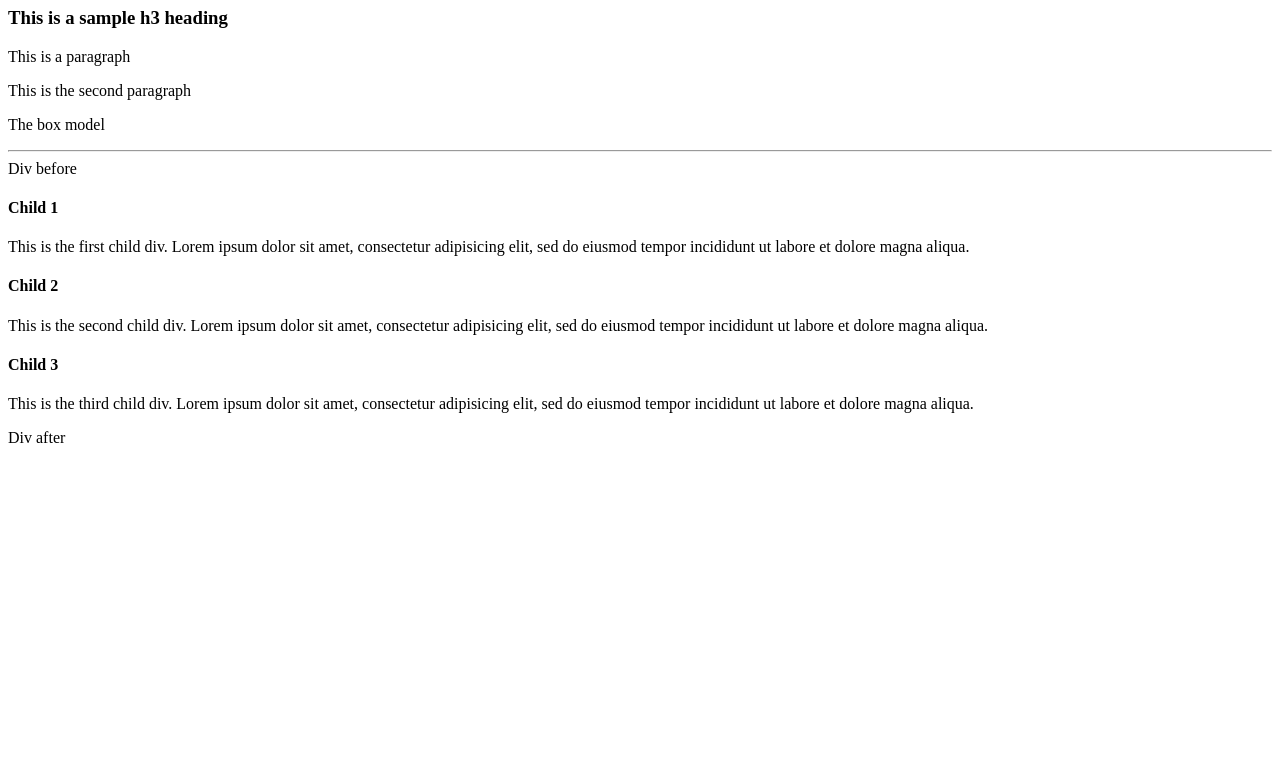
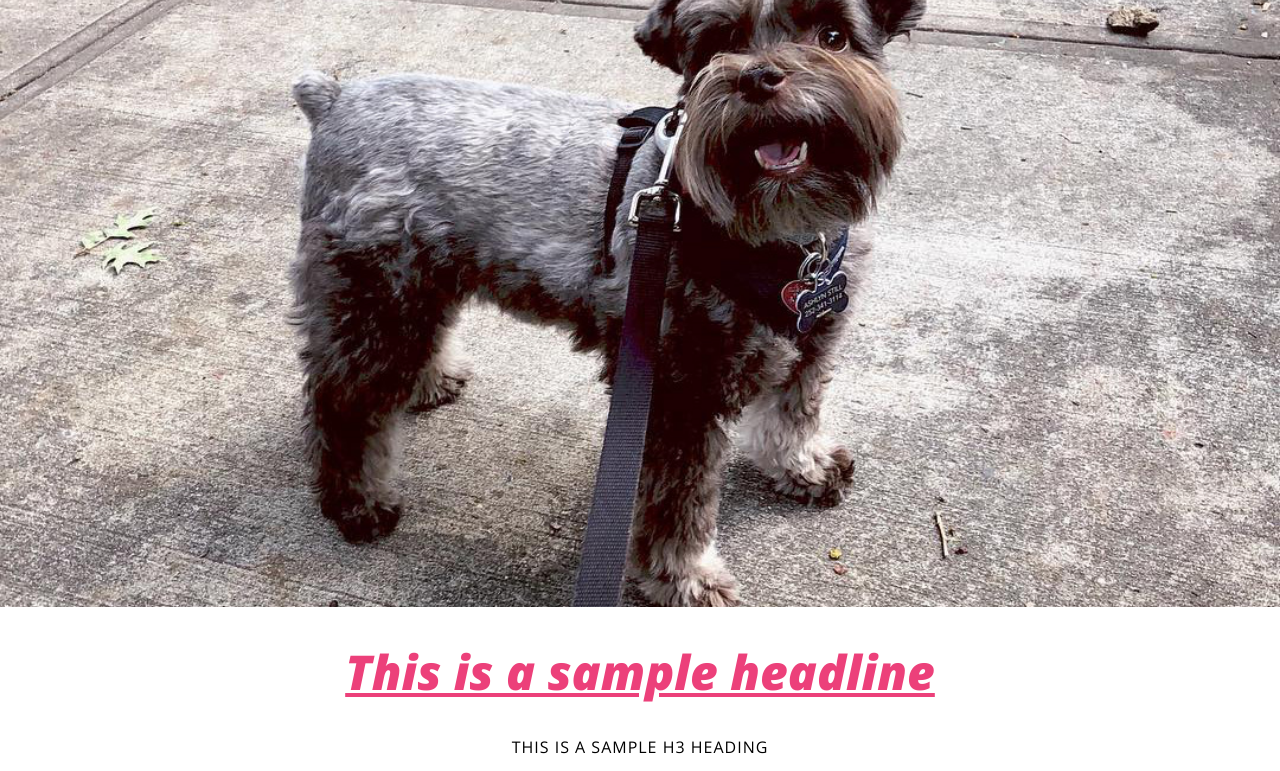
Before and after one commit to ashlynstill/data-studio-learning-css, a plain HTML site: page index.html in a window 1280 px wide. Shown: the part 73-844 px from the top of the page. Before the commit the page ends 800 px from the top, so only its background shows below. Drawn offline with nearby package versions, Linux system fonts and the light colour scheme.

Commit message:
styles completed from class plus a blank style sheet

```diff
--- a/index.html
+++ b/index.html
@@ -18,21 +18,25 @@
 
   	<!-- all of our html code goes below this comment -->
 
+    <div id="lead-image">
+    </div>
+
+
   	<div class="header">
 	  	<h1>This is a sample headline</h1>
 	  	<h3>This is a sample h3 heading</h3>
-	</div>
+	   </div>
 
 
-	<div class="body-text">
-	  	<p>This is a paragraph</p>
-  		<p>This is the <span>second</span> paragraph</p>
+	 <div class="body-text">
+	  	<p>This is a paragraph. Lorem ipsum dolor sit amet, consectetur adipisicing elit, sed do eiusmod tempor incididunt ut labore et dolore magna aliqua. Lorem ipsum dolor sit amet, consectetur adipisicing elit, sed do eiusmod tempor incididunt ut labore et dolore magna aliqua. Lorem ipsum dolor sit amet, consectetur adipisicing elit, sed do eiusmod tempor incididunt ut labore et dolore magna aliqua.</p>
+  		<p><span>This</span> is the <span>second</span> paragraph</p>
   	</div>
 
 
   	<div class="box-model">
   		<p>The box model</p>
-  		<div id="nested-box"></div>
+  		<div id="nested-box">A nested div</div>
   	</div>
 
 
--- a/styles.css
+++ b/styles.css
@@ -0,0 +1,101 @@
+body {
+	margin:0px;
+}
+
+
+h1 {
+	font-size:48px;
+	color:#ec407a;
+	font-family: "Open Sans";
+	font-weight: 800;
+	font-style: italic;
+	text-decoration: underline;
+	text-align:center;
+}
+
+h3 {
+	font-size:16px;
+	text-transform:uppercase;
+	font-weight:300;
+	font-family:"Open Sans";
+	letter-spacing:1px;
+	text-align:center;
+}
+
+.body-text p {
+	font-size:18px;
+	font-family: "Lora";
+	line-height:1.5;
+	display:inline;
+}
+
+.body-text p span {
+	font-weight:800;
+	background-color:yellow;
+	padding:0px 5px;
+}
+
+.body-text {
+	max-width:800px;
+	margin-left:auto;
+	margin-right:auto;
+}
+
+
+.box-model {
+	background-color:green;
+	width:500px;
+	height:400px;
+	border:5px solid red;
+	padding: 50px;
+	margin: 50px;
+}
+
+.box-model p {
+	background:#fff;
+	margin:50px;
+}
+
+.box-model #nested-box {
+	width:200px;
+	background-color:yellow;
+	font-size:36px;
+	margin:20px auto;
+}
+
+
+#lead-image {
+	width:100%;
+	height:85vh;
+	background-image:url('photo.jpg');
+	background-repeat: no-repeat;
+	background-position:center center;
+	background-size: cover;
+}
+
+
+
+
+
+#parent {
+	position:relative;
+	background:peachpuff;
+	border:1px solid green;
+	margin-top:100px;
+	width:500px;
+	margin-bottom:100px;
+
+}
+
+.child-div {
+	float:left;
+	width:25%;
+}
+
+.child-div#child1 {
+	width:50%;
+}
+
+#div-after {
+	clear:both;
+}
```
Also changed, not shown: styles_blank.css (added).
